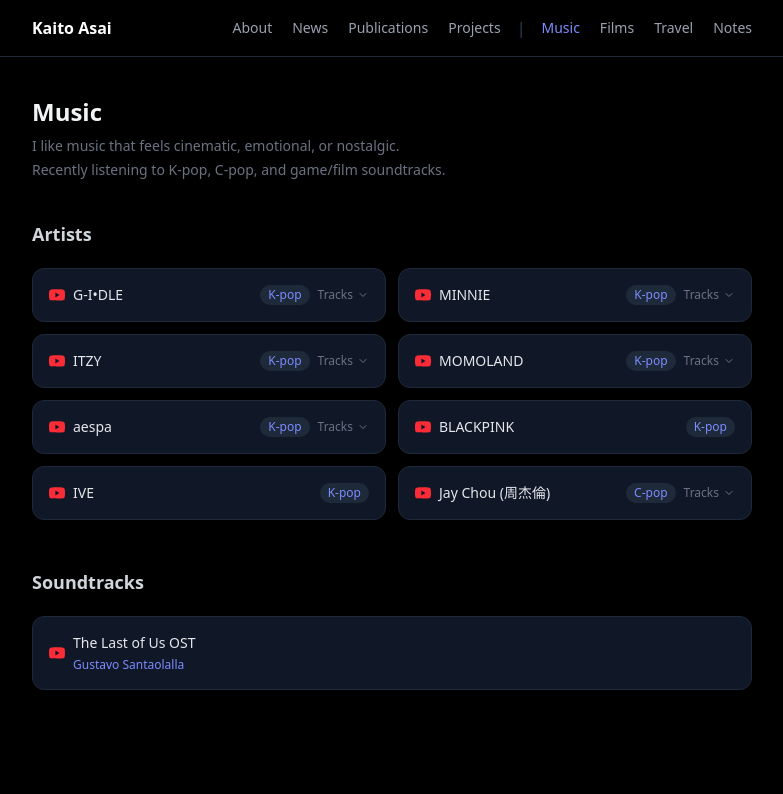
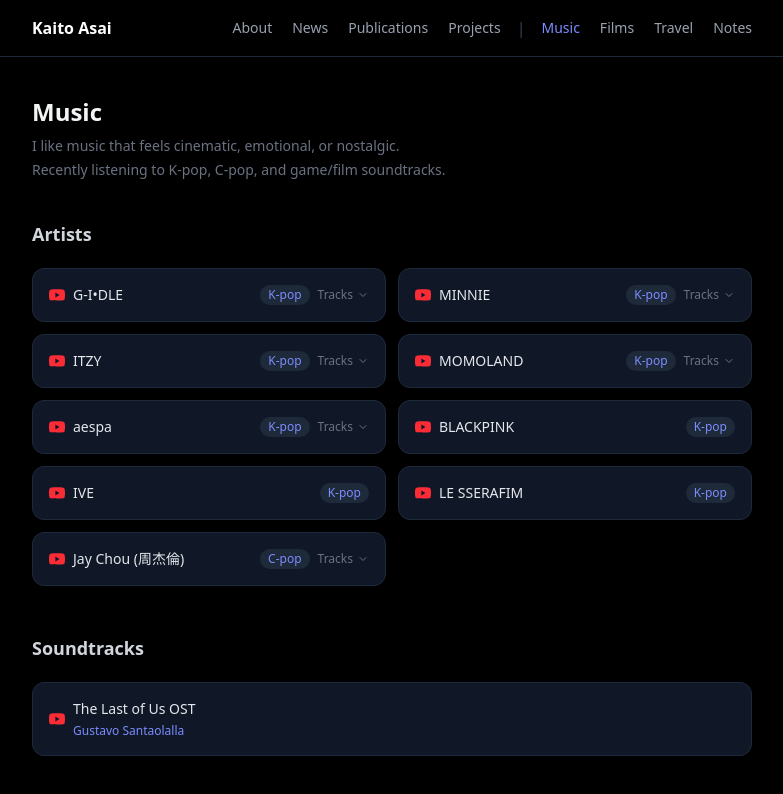
Before and after one commit to s1280061/my-portfolio, a Next.js app: page /music in a window 1280 px wide. Shown: the top 794 px of the page, without its empty margins (248-1031 px from the left). Built offline with nearby package versions, Linux system fonts and the light colour scheme.

Commit message:
Add LE SSERAFIM to music artists

```diff
--- a/app/music/page.tsx
+++ b/app/music/page.tsx
@@ -73,6 +73,7 @@
   },
   { name: "BLACKPINK", genre: "K-pop", url: "https://music.youtube.com/playlist?list=OLAK5uy_nsoD3Zf0AuDIGT89P_3UYvVS7-2rJRE0k" },
   { name: "IVE", genre: "K-pop", url: "https://music.youtube.com/playlist?list=OLAK5uy_k8K_LmuIFJFQOLHMJmqqUosWm6LNcHkgA" },
+  { name: "LE SSERAFIM", genre: "K-pop", url: "https://music.youtube.com/playlist?list=OLAK5uy_lXu9b-kyr863NqHndQNB0hrkuuQVGGW8c" },
   {
     name: "Jay Chou (周杰倫)",
     genre: "C-pop",
```
